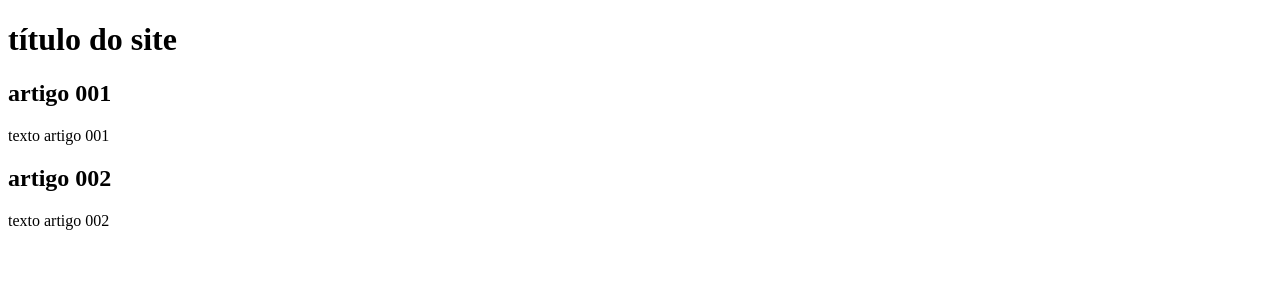
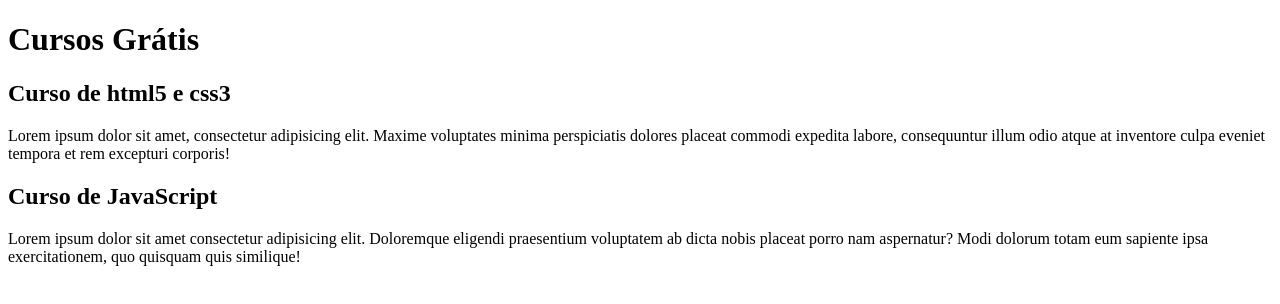
Before and after one commit to Priscila-Silva-O/projeto-site, a plain HTML site: page index.html in a window 1280 px wide. Drawn offline with Linux system fonts and the light colour scheme.

Commit message:
Comecei a escrever o conteúdo

```diff
--- a/index.html
+++ b/index.html
@@ -8,15 +8,15 @@
 <body>
     <main>
         <header>
-            <h1>título do site</h1>
+            <h1>Cursos Grátis</h1>
         </header>
         <article>
-            <h2>artigo 001</h2>
-            <p>texto artigo 001</p>
+            <h2>Curso de html5 e css3</h2>
+            <p>Lorem ipsum dolor sit amet, consectetur adipisicing elit. Maxime voluptates minima perspiciatis dolores placeat commodi expedita labore, consequuntur illum odio atque at inventore culpa eveniet tempora et rem excepturi corporis!</p>
         </article>
         <article>
-            <h2>artigo 002</h2>
-            <p>texto artigo 002</p>
+            <h2>Curso de JavaScript</h2>
+            <p>Lorem ipsum dolor sit amet consectetur adipisicing elit. Doloremque eligendi praesentium voluptatem ab dicta nobis placeat porro nam aspernatur? Modi dolorum totam eum sapiente ipsa exercitationem, quo quisquam quis similique!</p>
         </article>
     </main>
 
```
